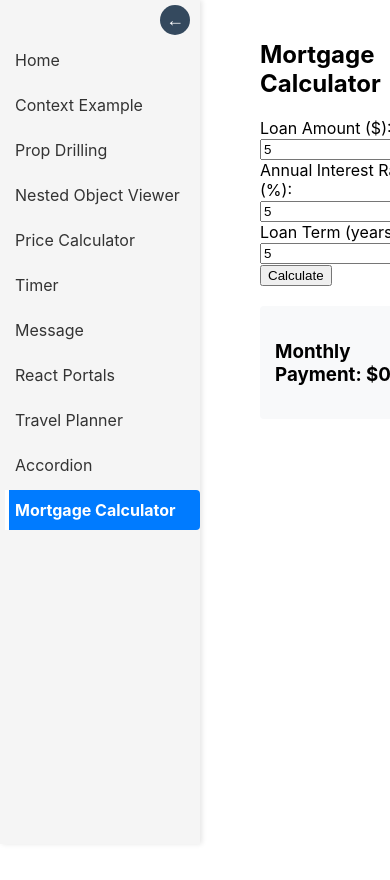
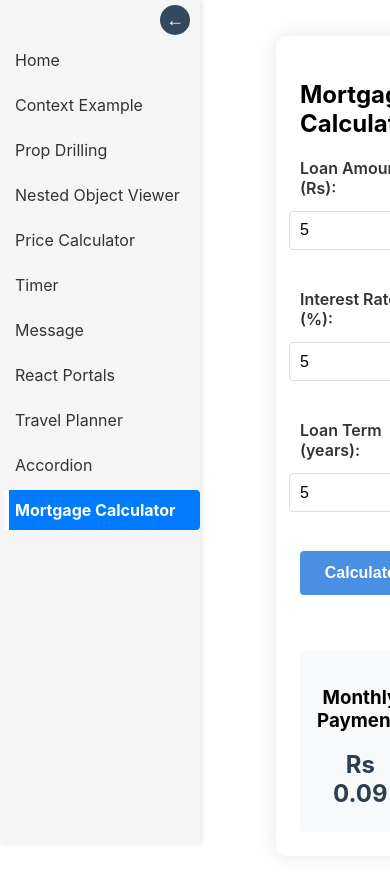
Before and after one commit to ajaykumar-bg/react-test, a React (Create React App) app: page /mortgage-calculator in a window 390 px wide. Both pictures are taken after typing "5", "5", "5" into the empty fields and a click on the button "Calculate". Shown: the top 880 px of the page. Before the commit the page ends 844 px from the top, so only its background shows below. Built offline with nearby package versions, Linux system fonts and the light colour scheme.

Commit message:
Updated css for Mortgage Calculator

```diff
--- a/src/components/mortgage-calculator/MortgageCalculator.css
+++ b/src/components/mortgage-calculator/MortgageCalculator.css
@@ -0,0 +1,96 @@
+.mortgage-calculator {
+  max-width: 600px;
+  margin: 2rem auto;
+  padding: 2rem;
+  background: #fff;
+  border-radius: 10px;
+  box-shadow: 0 0 20px rgba(0, 0, 0, 0.1);
+}
+
+.calculator-form {
+  display: flex;
+  flex-direction: column;
+  gap: 1.5rem;
+}
+
+.form-group {
+  display: flex;
+  flex-direction: column;
+  gap: 0.5rem;
+}
+
+.form-group label {
+  font-weight: 600;
+  color: #333;
+  font-size: 1rem;
+}
+
+.form-group input {
+  padding: 0.8rem;
+  border: 1px solid #ddd;
+  border-radius: 4px;
+  font-size: 1rem;
+  transition: border-color 0.3s ease;
+}
+
+.form-group input:focus {
+  outline: none;
+  border-color: #4a90e2;
+  box-shadow: 0 0 0 2px rgba(74, 144, 226, 0.2);
+}
+
+.calculate-btn {
+  background: #4a90e2;
+  color: white;
+  padding: 1rem;
+  border: none;
+  border-radius: 4px;
+  font-size: 1rem;
+  font-weight: 600;
+  cursor: pointer;
+  transition: background-color 0.3s ease;
+}
+
+.calculate-btn:hover {
+  background: #357abd;
+}
+
+.calculate-btn:active {
+  transform: scale(0.98);
+}
+
+.result-section {
+  margin-top: 2rem;
+  padding: 1rem;
+  background: #f8f9fa;
+  border-radius: 4px;
+  text-align: center;
+}
+
+.monthly-payment {
+  font-size: 1.5rem;
+  font-weight: bold;
+  color: #2c3e50;
+  margin: 0.5rem 0;
+}
+
+.error-message {
+  color: #e74c3c;
+  font-size: 0.875rem;
+  margin-top: 0.25rem;
+}
+
+@media (max-width: 768px) {
+  .mortgage-calculator {
+    margin: 1rem;
+    padding: 1.5rem;
+  }
+
+  .form-group input {
+    padding: 0.6rem;
+  }
+
+  .calculate-btn {
+    padding: 0.8rem;
+  }
+}
--- a/src/components/mortgage-calculator/MortgageCalculator.js
+++ b/src/components/mortgage-calculator/MortgageCalculator.js
@@ -1,22 +1,17 @@
-import React, { useState } from 'react';
-import './MortgageCalculator.css';
+import React, { useState } from "react";
+import "./MortgageCalculator.css";
 
 const MortgageCalculator = () => {
-	const [principal, setPrincipal] = useState('');
-	const [interestRate, setInterestRate] = useState('');
-	const [loanTerm, setLoanTerm] = useState('');
+  const [principal, setPrincipal] = useState("");
+  const [interestRate, setInterestRate] = useState("");
+  const [loanTerm, setLoanTerm] = useState("");
   const [monthlyPayment, setMonthlyPayment] = useState(0);
 
   const calculateMortgage = (e) => {
     e.preventDefault();
 
-		// Convert interest rate to monthly decimal
     const monthlyRate = parseFloat(interestRate) / 100 / 12;
-
-		// Convert years to months
     const numberOfPayments = parseFloat(loanTerm) * 12;
-
-		// Monthly mortgage calculation formula
     const monthly =
       (parseFloat(principal) *
         (monthlyRate * Math.pow(1 + monthlyRate, numberOfPayments))) /
@@ -26,44 +21,54 @@ const MortgageCalculator = () => {
   };
 
   return (
-		<div className='mortgage-calculator'>
+    <div className="mortgage-calculator">
       <h2>Mortgage Calculator</h2>
-			<form onSubmit={calculateMortgage}>
-				<div className='input-group'>
-					<label>Loan Amount ($):</label>
+      <form className="calculator-form" onSubmit={calculateMortgage}>
+        <div className="form-group">
+          <label>Loan Amount (Rs):</label>
           <input
-						type='number'
+            type="number"
             value={principal}
             onChange={(e) => setPrincipal(e.target.value)}
             required
+            min="0"
           />
         </div>
-				<div className='input-group'>
-					<label>Annual Interest Rate (%):</label>
+
+        <div className="form-group">
+          <label>Interest Rate (%):</label>
           <input
-						type='number'
-						step='0.01'
+            type="number"
             value={interestRate}
             onChange={(e) => setInterestRate(e.target.value)}
             required
+            step="0.01"
+            min="0"
           />
         </div>
-				<div className='input-group'>
+
+        <div className="form-group">
           <label>Loan Term (years):</label>
           <input
-						type='number'
+            type="number"
             value={loanTerm}
             onChange={(e) => setLoanTerm(e.target.value)}
             required
+            min="1"
           />
         </div>
-				<button type='submit'>Calculate</button>
-			</form>
+
+        <button type="submit" className="calculate-btn">
+          Calculate
+        </button>
+
         {monthlyPayment > 0 && (
-				<div className='result'>
-					<h3>Monthly Payment: ${monthlyPayment}</h3>
+          <div className="result-section">
+            <h3>Monthly Payment:</h3>
+            <div className="monthly-payment">Rs {monthlyPayment}</div>
           </div>
         )}
+      </form>
     </div>
   );
 };
```
Lines whose indentation alone changed are shown as unchanged.
